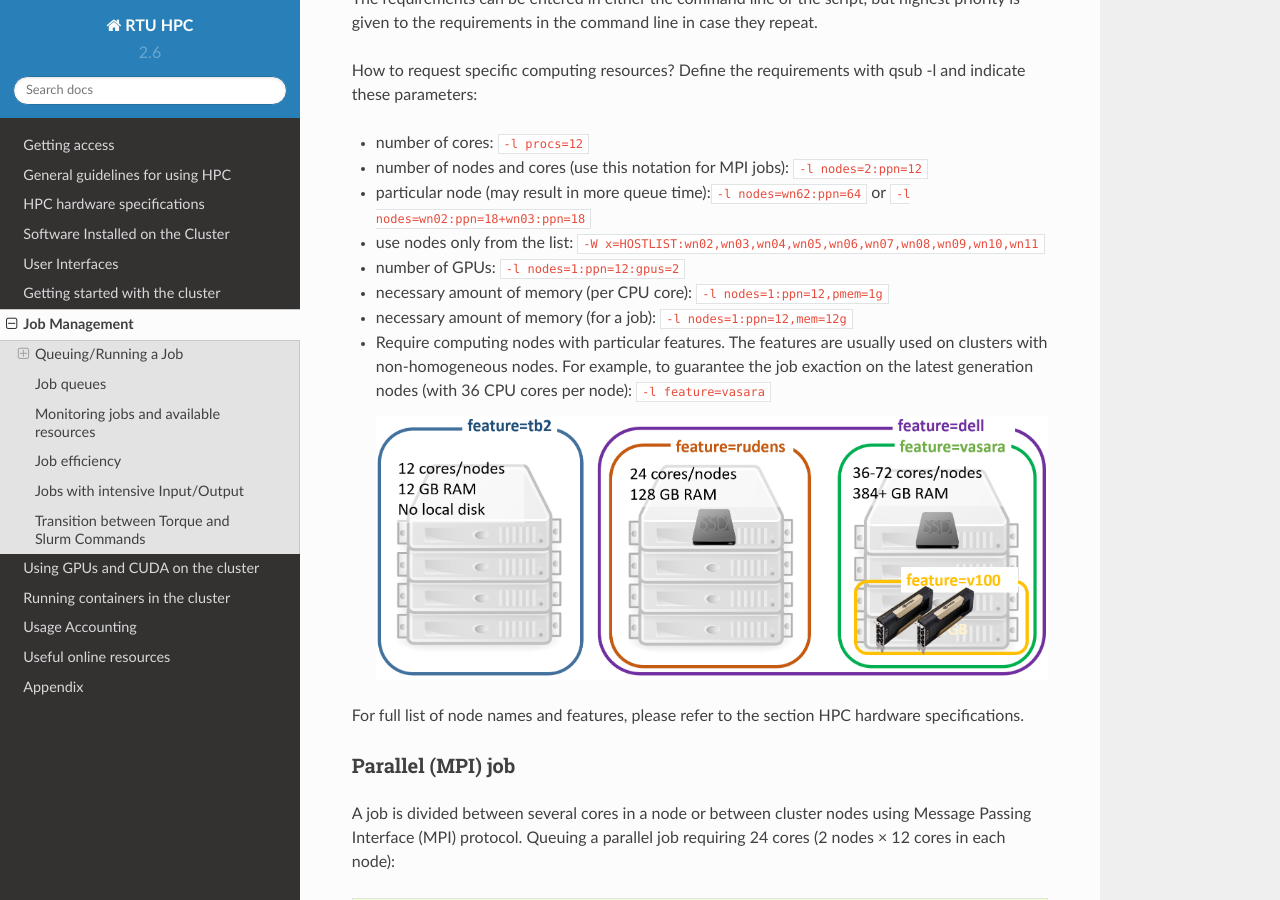
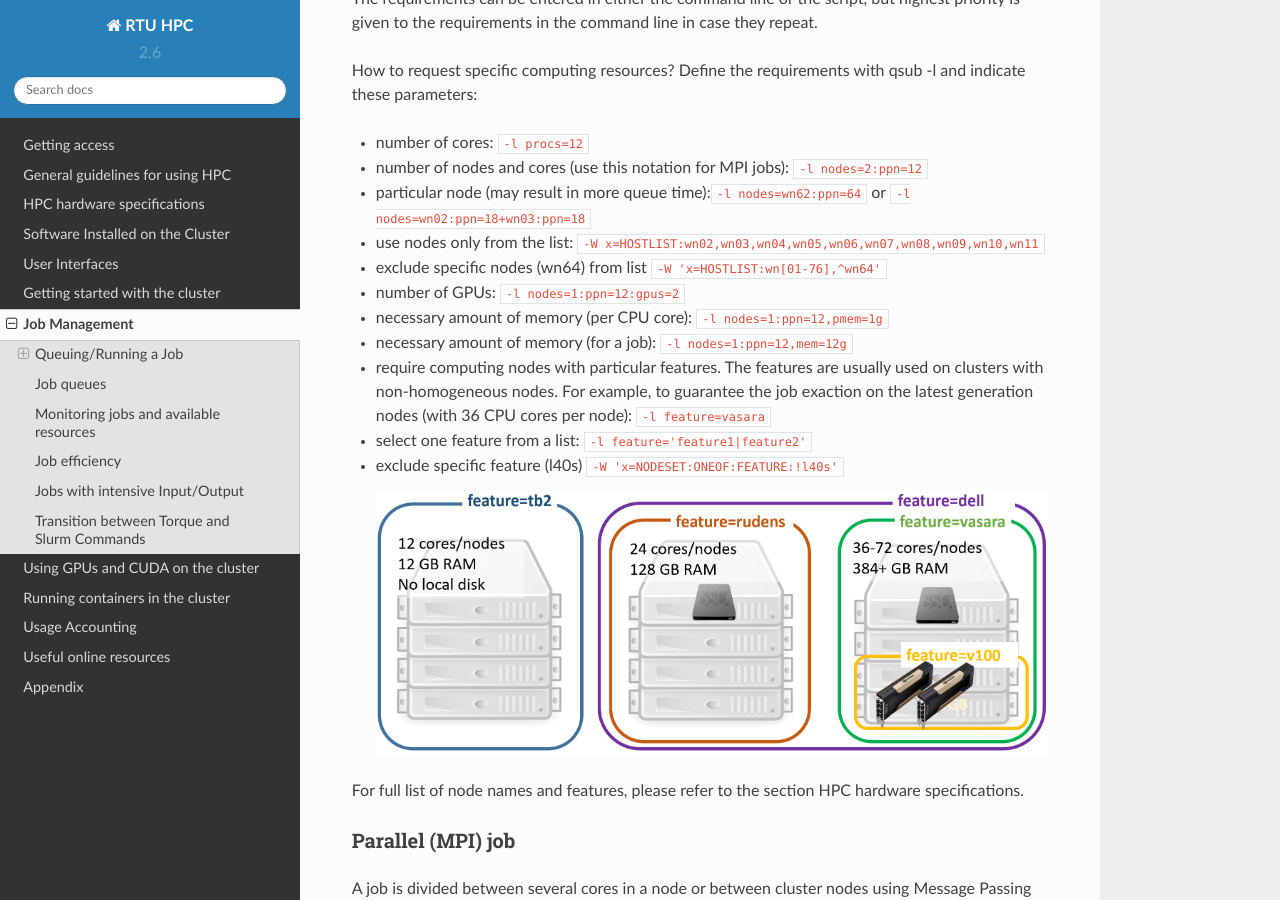
Before and after one commit to rtuhpc/hpc-manual, a Sphinx documentation site: the page built from doc/07_job_managment.md, in a window 1280 px wide and 900 px high, scrolled down 1955 px. Built offline with Sphinx 7.4.7 and the Read the Docs theme 2.0.0, drawn with Linux system fonts in a browser that asks for light colours.

Commit message:
Update 07_job_managment.md
put lines:


exclude specific nodes (wn64) from list -W 'x=HOSTLIST:wn[01-76],^wn64'

select one feature from a list: -l feature='feature1|feature2'

exclude specific feature (l40s) -W 'x=NODESET:ONEOF:FEATURE:!l40s'

```diff
--- a/doc/07_job_managment.md
+++ b/doc/07_job_managment.md
@@ -52,10 +52,13 @@ How to request specific computing resources?  Define the requirements with qsub
 - number of nodes and cores (use this notation for MPI jobs): `-l nodes=2:ppn=12`
 - particular node (may result in more queue time):`-l nodes=wn62:ppn=64` or `-l nodes=wn02:ppn=18+wn03:ppn=18`
 - use nodes only from the list: `-W x=HOSTLIST:wn02,wn03,wn04,wn05,wn06,wn07,wn08,wn09,wn10,wn11`
+- exclude specific nodes (wn64) from list `-W 'x=HOSTLIST:wn[01-76],^wn64'`
 - number of GPUs: `-l nodes=1:ppn=12:gpus=2`
 - necessary amount of memory (per CPU core): `-l nodes=1:ppn=12,pmem=1g`
 - necessary amount of memory (for a job): `-l nodes=1:ppn=12,mem=12g`
-- Require computing nodes with particular features. The features are usually used on clusters with non-homogeneous nodes. For example, to guarantee the job exaction on the latest generation nodes (with 36 CPU cores per node): `-l feature=vasara`
+- require computing nodes with particular features. The features are usually used on clusters with non-homogeneous nodes. For example, to guarantee the job exaction on the latest generation nodes (with 36 CPU cores per node): `-l feature=vasara`
+- select one feature from a list: `-l feature='feature1|feature2'`
+- exclude specific feature (l40s) `-W 'x=NODESET:ONEOF:FEATURE:!l40s'`
 
   ![node features](images/node_features.png){scale=80 align=center}
 
```
